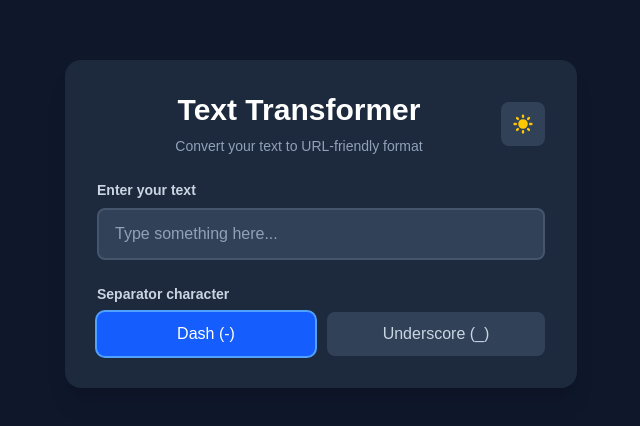
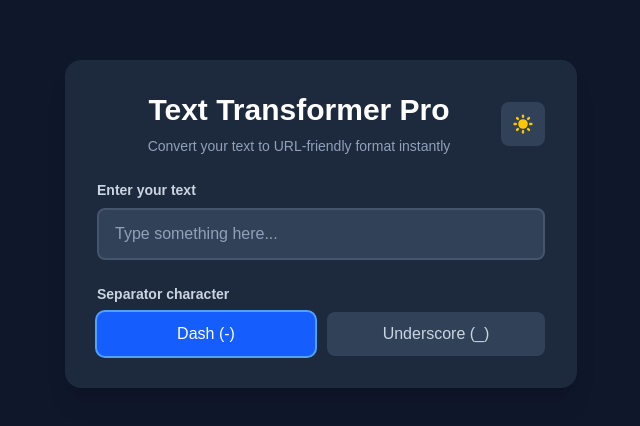
Before and after one commit to mrabetmotia/calcul, a Next.js app: page / in a window 1280 px wide. Shown: the part 176-602 px from the top of the page, without its empty margins (319-959 px from the left). Built offline with nearby package versions, Linux system fonts and the light colour scheme.

Commit message:
Release v0.3.0 - Updated title to Text Transformer Pro

```diff
--- a/app/page.tsx
+++ b/app/page.tsx
@@ -28,10 +28,10 @@ function Page() {
           <div className="flex items-center justify-between">
             <div className="text-center space-y-2 flex-1">
               <h1 className={`text-3xl font-bold ${isDarkMode ? 'text-white' : 'text-slate-800'}`}>
-                Text Transformer
+                Text Transformer Pro
               </h1>
               <p className={`text-sm ${isDarkMode ? 'text-slate-400' : 'text-slate-500'}`}>
-                Convert your text to URL-friendly format
+                Convert your text to URL-friendly format instantly
               </p>
             </div>
             <button
--- a/package.json
+++ b/package.json
@@ -1,6 +1,6 @@
 {
     "name":  "calcul",
-    "version":  "0.4.0",
+    "version":  "0.3.0",
     "private":  true,
     "scripts":  {
                     "dev":  "next dev",
--- a/src-tauri/tauri.conf.json
+++ b/src-tauri/tauri.conf.json
@@ -1,7 +1,7 @@
 {
     "$schema":  "../node_modules/@tauri-apps/cli/config.schema.json",
     "productName":  "calcul",
-    "version":  "0.4.0",
+    "version":  "0.3.0",
     "identifier":  "com.calcul.app",
     "build":  {
                   "frontendDist":  "../out",
```
Also changed, not shown: 1 other file (tests, documents, lock files or other folders).
